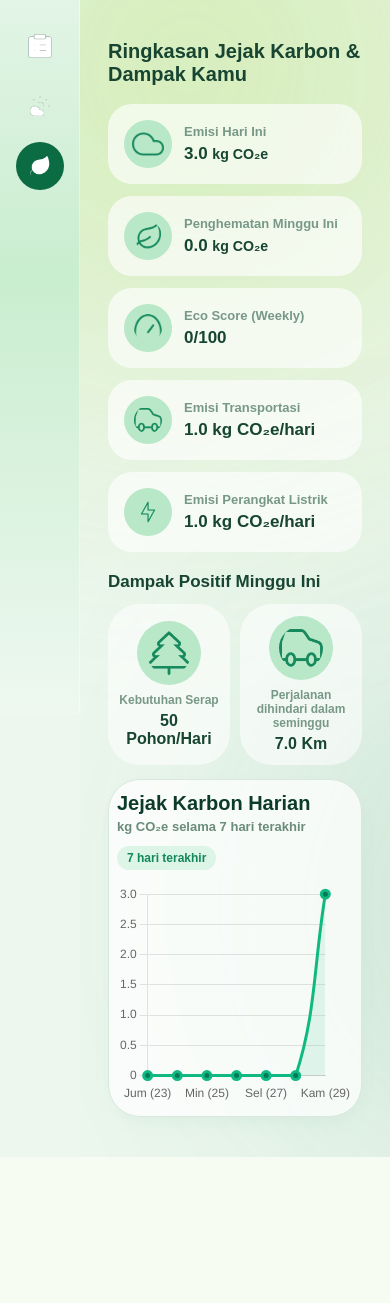
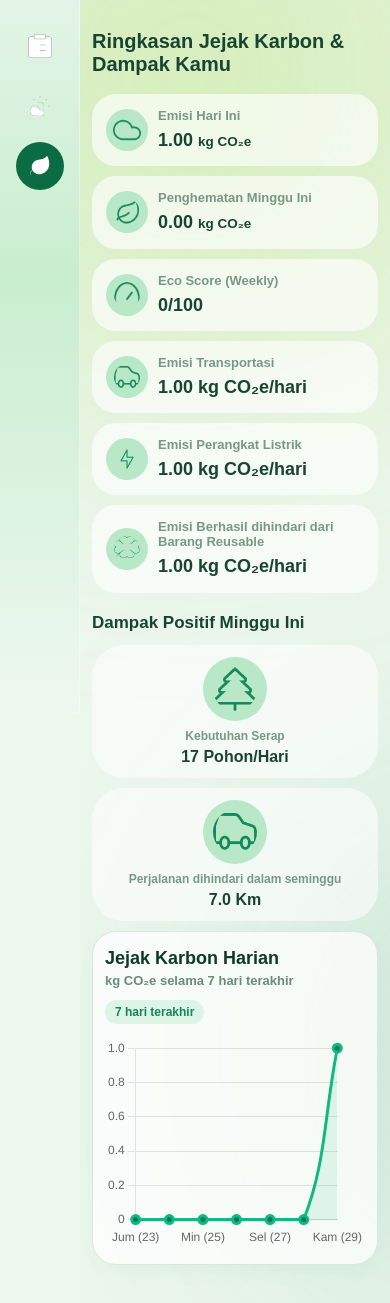
Before and after one commit to PBP-E-Kelompok-04/GassWatt, a Django app: page /dashboard/emission/ in a window 390 px wide. Shown: the part 130-1433 px from the top of the page. Before the commit the page ends 1287 px from the top, so only its background shows below. Run offline with Django 5.2, Linux system fonts and the light colour scheme; a user stored in the database is signed in; data comes from the database, SQL or seed files in the repository; tables that the repository leaves empty hold one stand-in row (values such as "Sample post").

Commit message:
feat&fix: Dashboard Utama-Dashboard-Emisi: Menambahkan card emisi yang dihindari dari barang reusable, membuat emisi barang reusable menjadi faktor pengurang emisi harian, Mengubah pembatasan rekomendasi menjadi tidak terbatas, membuat halaman dashboard utama menjadi responsif pada mobile

```diff
--- a/main/views.py
+++ b/main/views.py
@@ -66,6 +66,7 @@ def get_weekly_target_summary(user, target_goal_pct=10.0):
         'is_achieved': is_achieved
     }
 
+# @login_required
 def show_dashboard(request):
     recommendations = []
 
@@ -126,10 +127,26 @@ def show_dashboard(request):
                 f"{label} menyala selama {hours} jam/hari. Mengurangi durasi pemakaian 1-2 jam sehari dapat menekan emisi harianmu."
             )
 
-    # 4. Batasi maksimal 3 rekomendasi teratas agar dashboard tetap bersih
+    reusable_survey = ReusableItemSurvey.objects.filter(user=request.user)
+
+    for item in reusable_survey:
+        item_display = item.get_item_type_display()
+        uses = item.uses_per_week
+        qty = item.quantity
+
+        if uses < 3:
+            recommendations.append(
+                f"Penggunaan {item_display} hanya {uses} kali seminggu. Tingkatkan penggunaannya agar lebih maksimal mengurangi sampah sekali pakai."
+            )
+
+        elif qty >= 2 and uses < 5:
+            recommendations.append(
+                f"Kamu memiliki {qty} unit {item_display}. Gunakan sesering mungkin agar seimbang dengan footprint produksinya."
+            )
+
     context = {
         'target_data': target_weekly,
-        'recommendations': recommendations[:3]
+        'recommendations': recommendations
     }
     return render(request, "dashboard-templates/dashboard.html", context)
 
@@ -158,7 +175,7 @@ def _sync_daily_emission_logs(user):
         total=Sum('daily_emission_co2')
     )['total'] or 0
 
-    current_total = transport + electricity + reusable
+    current_total = transport + electricity - reusable
 
     last_log = DailyEmissionLog.objects.filter(user=user).order_by('-date').first()
 
@@ -382,6 +399,12 @@ def emission_dashboard(request):
         )['total'] or 0.0
     )
 
+    reusable_daily = float(
+        ReusableItemSurvey.objects.filter(user=user).aggregate(
+            total=Sum('daily_emission_co2')
+        )['total'] or 0.0
+    )
+
     # Akumulasi jarak 7 hari
     total_7days_distance = daily_survey_distance * 7.0
 
@@ -415,14 +438,15 @@ def emission_dashboard(request):
     avoided_km_7days = daily_eco_distance * 7.0
 
     context = {
-        'today_emission': round(today_emission, 1),
-        'total_7days_emission': round(total_7days_emission, 1),
-        'co2_saved': round(co2_saved_7days, 1),
+        'today_emission': round(today_emission, 2),
+        'total_7days_emission': round(total_7days_emission, 2),
+        'co2_saved': round(co2_saved_7days, 2),
         'eco_score': eco_score,
         'trees_saved': trees_saved,
-        'avoided_km': round(avoided_km_7days, 1),
-        'transport_emission_today': round(transport_daily, 1),
-        'electricity_emission_today': round(electricity_daily, 1),
+        'avoided_km': round(avoided_km_7days, 2),
+        'transport_emission_today': round(transport_daily, 2),
+        'electricity_emission_today': round(electricity_daily, 2),
+        'reusable_emission_saved_today': round(reusable_daily, 2),
     }
 
     return render(request, 'dashboard-templates/dashboard-emission.html', context)
--- a/static/css/dashboard-style.css
+++ b/static/css/dashboard-style.css
@@ -524,4 +524,110 @@ body.dashboard-page {
         width: calc(100% - 80px);
         padding: 24px 20px;
     }
+
+    .dashboard-content {
+        max-width: none;
+        padding: 16px 0;
+    }
+
+    .dashboard-details {
+        flex-direction: column;
+    }
 }
+
+@media (max-width: 600px) {
+    body:has(.dashboard-content) .main-content {
+        width: calc(100% - 80px);
+        margin-left: 80px;
+        padding: 16px 12px;
+        gap: 16px;
+    }
+
+    .dashboard-content {
+        gap: 14px;
+        padding: 8px 0;
+    }
+
+    .welcome-title {
+        font-size: clamp(22px, 7vw, 28px);
+    }
+
+    .summary-metrics {
+        flex-direction: column;
+        gap: 12px;
+    }
+
+    .metric-card {
+        min-width: 0;
+        gap: 12px;
+        padding: 14px 16px;
+        border-radius: 24px;
+    }
+
+    .metric-icon {
+        width: 52px;
+        height: 52px;
+    }
+
+    .metric-icon .icon-img {
+        width: 28px;
+        height: 28px;
+    }
+
+    .metric-target-content {
+        gap: 10px;
+    }
+
+    .metric-target-item + .metric-target-item {
+        padding-left: 10px;
+    }
+
+    .metric-target-value {
+        font-size: 19px;
+    }
+
+    .dashboard-details {
+        gap: 14px;
+    }
+
+    .chart-card,
+    .recommendations-card {
+        width: 100%;
+        min-width: 0;
+        padding: 16px;
+        border-radius: 24px;
+    }
+
+    .chart-header {
+        gap: 8px;
+        flex-wrap: wrap;
+        margin-bottom: 14px;
+    }
+
+    .chart-title {
+        font-size: 17px;
+    }
+
+    .chart-container {
+        min-height: 160px;
+    }
+
+    .recommendation-item {
+        padding: 12px;
+        text-align: left;
+        overflow-wrap: anywhere;
+    }
+}
+
+@media (max-width: 360px) {
+    .metric-target-content {
+        grid-template-columns: 1fr;
+        gap: 12px;
+    }
+
+    .metric-target-item + .metric-target-item {
+        border-top: 1px solid #d8e8dd;
+        border-left: 0;
+        padding: 12px 0 0;
+    }
+}
--- a/static/css/emission-dashboard.css
+++ b/static/css/emission-dashboard.css
@@ -196,7 +196,7 @@
 
 @media (max-width: 900px) {
     .emission-summary {
-        grid-template-columns: 1fr;
+        grid-template-columns: repeat(2, minmax(0, 1fr));
     }
 
     .summary-card {
@@ -217,22 +217,71 @@
     }
 }
 
-@media (max-width: 480px) {
+@media (max-width: 600px) {
+    body:has(.emission-page) .main-content {
+        padding: 18px 12px;
+    }
+
     .emission-page {
-        padding: 16px 8px;
+        padding: 12px 0 20px;
+    }
+
+    .emission-summary {
+        grid-template-columns: 1fr;
+        gap: 10px;
+    }
+
+    .summary-card {
+        gap: 10px;
+        padding: 14px;
+    }
+
+    .summary-icon {
+        width: 42px;
+        height: 42px;
+        padding: 8px;
+    }
+
+    .summary-card h2 {
+        font-size: 18px;
+        line-height: 1.35;
+    }
+
+    .summary-card h2 small {
+        font-size: 0.75em;
+    }
+
+    .emission-content {
+        gap: 10px;
+    }
+
+    .impact-cards {
+        grid-template-columns: 1fr;
+        gap: 10px;
+    }
+
+    .impact-card {
+        min-height: 120px;
     }
 
     .chart-card {
-        padding: 12px 8px;
+        padding: 16px 12px;
+        border-radius: 24px;
     }
 
+    .chart-header h2 {
+        font-size: 18px;
+    }
+
+    .chart-canvas-container {
+        height: 210px;
+    }
+}
+
+@media (max-width: 480px) {
     .chart-header {
         align-items: flex-start;
         flex-direction: column;
         margin-bottom: 14px;
     }
-
-    .chart-canvas-container {
-        height: 220px;
-    }
 }
--- a/templates/dashboard-templates/dashboard-emission.html
+++ b/templates/dashboard-templates/dashboard-emission.html
@@ -19,7 +19,7 @@
             <img src="{% static 'img/zap.png' %}" alt="gambar zap" class="summary-icon" id="zap">
             <div>
                 <p>Emisi Hari Ini</p>
-                <h2>{{ today_emission|floatformat:1 }} <small class="text-xs font-normal">kg CO₂e</small></h2>
+                <h2>{{ today_emission|floatformat:2 }} <small class="text-xs font-normal">kg CO₂e</small></h2>
             </div>
         </article>
 
@@ -28,7 +28,7 @@
             <img src="{% static 'img/leaf-trans.png' %}" alt="gambar leaf transparent" class="summary-icon">
             <div>
                 <p>Penghematan Minggu Ini</p>
-                <h2>{{ co2_saved|floatformat:1 }} <small class="text-xs font-normal">kg CO₂e</small></h2>
+                <h2>{{ co2_saved|floatformat:2 }} <small class="text-xs font-normal">kg CO₂e</small></h2>
             </div>
         </article>
 
@@ -46,7 +46,7 @@
             <img src="{% static 'img/Car.png' %}" alt="gambar Speedometer" class="summary-icon">
             <div>
                 <p>Emisi Transportasi</p>
-                <h2>{{ transport_emission_today|floatformat:1 }} kg CO₂e/hari</h2>
+                <h2>{{ transport_emission_today|floatformat:2 }} kg CO₂e/hari</h2>
             </div>
         </article>
 
@@ -55,7 +55,16 @@
             <img src="{% static 'img/Electricity.png' %}" alt="gambar Speedometer" class="summary-icon">
             <div>
                 <p>Emisi Perangkat Listrik</p>
-                <h2>{{ electricity_emission_today|floatformat:1 }} kg CO₂e/hari</h2>
+                <h2>{{ electricity_emission_today|floatformat:2 }} kg CO₂e/hari</h2>
+            </div>
+        </article>
+
+        <article class="summary-card">
+            <!-- <div class="summary-icon">◉</div> -->
+            <img src="{% static 'img/Clover.png' %}" alt="gambar Speedometer" class="summary-icon">
+            <div>
+                <p>Emisi Berhasil dihindari dari Barang Reusable</p>
+                <h2>{{ reusable_emission_saved_today|floatformat:2 }} kg CO₂e/hari</h2>
             </div>
         </article>
 
--- a/templates/dashboard-templates/dashboard.html
+++ b/templates/dashboard-templates/dashboard.html
@@ -91,7 +91,9 @@
                     {{ recommendation }}
                 </div>
                 {% empty %}
+                <div>
 
+                </div>
                 {% endfor %}
 
             </div>
```
Also changed, not shown: main/tests.py (+6 -1 lines), static/img/Clover.png (added).
